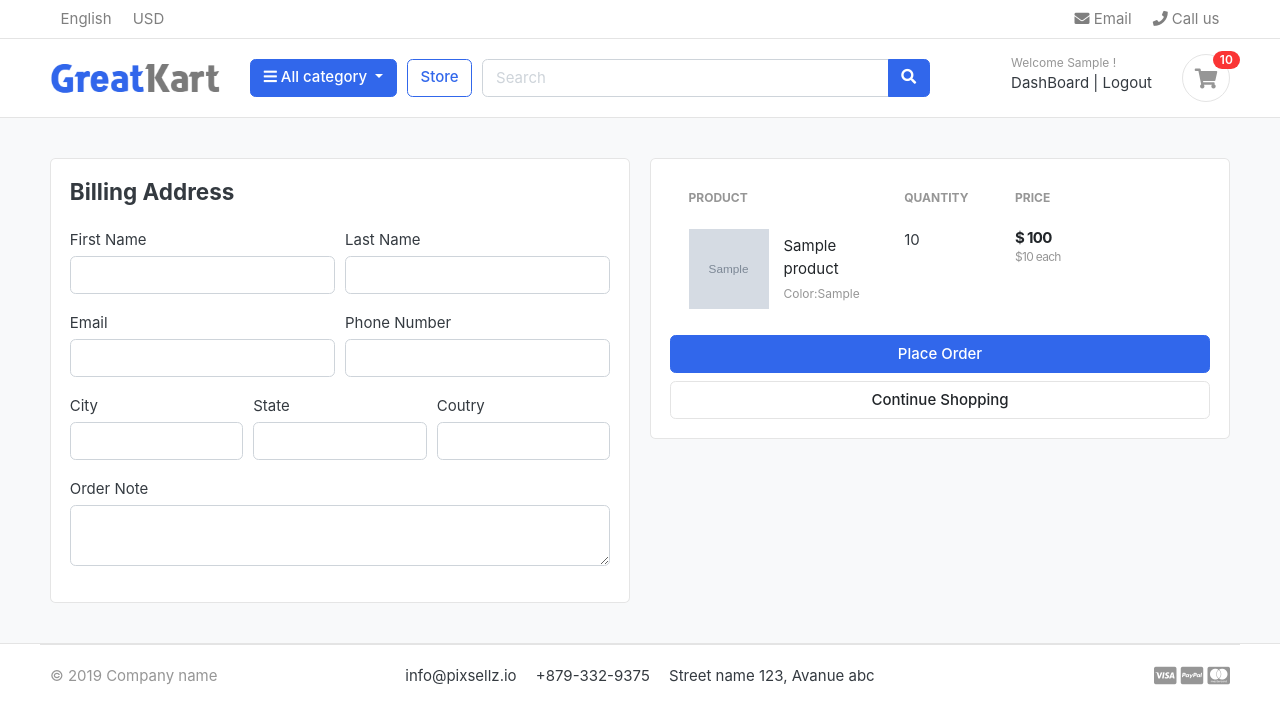
After one commit to amitnov525/Ecommerce, a Django app: page /cart/checkout/ in a window 1280 px wide. The commit adds this page. Shown: the top 724 px of the page. Run offline with Django 4.2, Linux system fonts and the light colour scheme; a user stored in the database is signed in; tables that the repository leaves empty hold one stand-in row (values such as "Sample post"); grey boxes marked "Sample" are stand-in pictures; parts of the project's set-up code (start-up, migrations or seed data) failed here and were passed over; some libraries are stand-ins or nearby versions; some web fonts are replaced.

Commit message:
Handleded Cart and Checkout for login users.

```diff
--- a/cart_app/context_processors.py
+++ b/cart_app/context_processors.py
@@ -6,8 +6,11 @@ def counter(request):
     if 'admin' in request.path:
         return {}
     try:
-        cart_id=Cart.objects.get(cartid=_cart(request))
-        cart_items=CartItem.objects.filter(cart=cart_id)
+        cart_id=Cart.objects.filter(cartid=_cart(request))
+        if request.user.is_authenticated:
+            cart_items=CartItem.objects.all().filter(user=request.user)
+        else:
+            cart_items=CartItem.objects.all().filter(cart=cart_id[:1])
         for cart_item in cart_items:
             cart_count+=cart_item.quantity
 
--- a/cart_app/models.py
+++ b/cart_app/models.py
@@ -1,5 +1,6 @@
 from django.db import models
 from store_app.models import Products,Variation
+from accounts.models import MyUser
 
 # Create your models here.
 
@@ -11,8 +12,9 @@ class Cart(models.Model):
         return self.cartid
 
 class CartItem(models.Model):
+    user=models.ForeignKey(MyUser,on_delete=models.CASCADE,null=True)
     product=models.ForeignKey(Products,on_delete=models.CASCADE)
-    cart=models.ForeignKey(Cart,on_delete=models.CASCADE)
+    cart=models.ForeignKey(Cart,on_delete=models.CASCADE,null=True)
     quantity=models.IntegerField()
     variation=models.ManyToManyField(Variation,blank=True)
     is_active=models.BooleanField(default=True)
--- a/cart_app/templates/cart_app/cart.html
+++ b/cart_app/templates/cart_app/cart.html
@@ -94,7 +94,7 @@
                 <p class="text-center mb-3">
                     <img src="{% static 'cart_app/images/payments.png' %}" height="26">
                 </p>
-                <a href="./place-order.html" class="btn btn-primary btn-block"> Checkout </a>
+                <a href="{% url 'checkout' %}" class="btn btn-primary btn-block"> Checkout </a>
                 <a href="{% url 'store' %}" class="btn btn-light btn-block">Continue Shopping</a>
             </div> <!-- card-body.// -->
             </div> <!-- card.// -->
--- a/cart_app/urls.py
+++ b/cart_app/urls.py
@@ -5,5 +5,6 @@ urlpatterns=[
     path('',views.cart,name='cart'),
     path('add_to_cart/<int:product_id>/',views.add_cart,name='add_cart'),
     path('minus_cart/<int:product_id>/<int:cart_item_id>/',views.minus_cart,name='minus_cart'),
-    path('remove_cart/<int:product_id>/<int:cart_item_id>/',views.remove_cart,name='remove_cart')
+    path('remove_cart/<int:product_id>/<int:cart_item_id>/',views.remove_cart,name='remove_cart'),
+    path('checkout/',views.checkout,name='checkout'),
 ]
--- a/cart_app/views.py
+++ b/cart_app/views.py
@@ -5,6 +5,7 @@ from cart_app.models import Cart,CartItem
 from django.core.exceptions import ObjectDoesNotExist
 from django.http import HttpResponse
 from store_app.models import Variation
+from django.contrib.auth.decorators import login_required
 
 # Create your views here.
 def _cart(request):
@@ -16,62 +17,111 @@ def _cart(request):
 
 def add_cart(request,product_id):
     product=Products.objects.get(id=product_id)
-    product_variation=[]
-    if request.method=="POST":
-        for item in request.POST:
-            key=item
-            value=request.POST[key]
-            try:
-                variation=Variation.objects.get(product=product,variation_category__iexact=key,variation_value__iexact=value)
-                product_variation.append(variation)
-            except:
-                pass
-    try:
-        cart_id1=_cart(request)
-        cart=Cart.objects.get(cartid=cart_id1)
-    except Cart.DoesNotExist:
-        cart=Cart.objects.create(
-            cartid=_cart(request)
-        )
-    cart.save()
-    is_cart_item=CartItem.objects.filter(product=product,cart=cart).exists()
-    if is_cart_item:
-        cart_item=CartItem.objects.filter(product=product,cart=cart)
-        exist_varition_list=[]
-        id=[]
-        for item in cart_item:
-            exist_varition=item.variation.all()
-            exist_varition_list.append(list(exist_varition))
-            id.append(item.id)
-        if product_variation in exist_varition_list:
-            indx=exist_varition_list.index(product_variation)
-            product_id=id[indx]
-            item=CartItem.objects.get(product=product,id=product_id)
-            item.quantity+=1
-            item.save()
+    current_user=request.user
+    if request.user.is_authenticated:
+        product_variation=[]
+        if request.method=="POST":
+            for item in request.POST:
+                key=item
+                value=request.POST[key]
+                try:
+                    variation=Variation.objects.get(product=product,variation_category__iexact=key,variation_value__iexact=value)
+                    product_variation.append(variation)
+                except:
+                    pass
+            is_cart_item=CartItem.objects.filter(product=product,user=request.user).exists()
+            if is_cart_item:
+                cart_item=CartItem.objects.filter(product=product,user=request.user)
+                exist_varition_list=[]
+                id=[]
+                for item in cart_item:
+                    exist_varition=item.variation.all()
+                    exist_varition_list.append(list(exist_varition))
+                    id.append(item.id)
+                if product_variation in exist_varition_list:
+                    indx=exist_varition_list.index(product_variation)
+                    product_id=id[indx]
+                    item=CartItem.objects.get(product=product,id=product_id)
+                    item.quantity+=1
+                    item.save()
+                else:
+                    item=CartItem.objects.create(product=product,quantity=1,user=request.user)
+                    if len(product_variation)>0:
+                        item.variation.clear()
+                        item.variation.add(*product_variation)
+                    item.save()
+            else:
+                cart_item=CartItem.objects.create(
+                    user=request.user,
+                    quantity=1,
+                    product=product
+                )
+                if len(product_variation)>0:
+                    cart_item.variation.clear()
+                    cart_item.variation.add(*product_variation)
+                cart_item.save()
+            return redirect('cart')
+    else:
+        product_variation=[]
+        if request.method=="POST":
+            for item in request.POST:
+                key=item
+                value=request.POST[key]
+                try:
+                    variation=Variation.objects.get(product=product,variation_category__iexact=key,variation_value__iexact=value)
+                    product_variation.append(variation)
+                except:
+                    pass
+        try:
+            cart_id1=_cart(request)
+            cart=Cart.objects.get(cartid=cart_id1)
+        except Cart.DoesNotExist:
+            cart=Cart.objects.create(
+                cartid=_cart(request)
+            )
+        cart.save()
+        is_cart_item=CartItem.objects.filter(product=product,cart=cart).exists()
+        if is_cart_item:
+            cart_item=CartItem.objects.filter(product=product,cart=cart)
+            exist_varition_list=[]
+            id=[]
+            for item in cart_item:
+                exist_varition=item.variation.all()
+                exist_varition_list.append(list(exist_varition))
+                id.append(item.id)
+            if product_variation in exist_varition_list:
+                indx=exist_varition_list.index(product_variation)
+                product_id=id[indx]
+                item=CartItem.objects.get(product=product,id=product_id)
+                item.quantity+=1
+                item.save()
+            else:
+                item=CartItem.objects.create(product=product,quantity=1,cart=cart)
+                if len(product_variation)>0:
+                    item.variation.clear()
+                    item.variation.add(*product_variation)
+                item.save()
         else:
-            item=CartItem.objects.create(product=product,quantity=1,cart=cart)
+            cart_item=CartItem.objects.create(
+                cart=cart,
+                quantity=1,
+                product=product
+            )
             if len(product_variation)>0:
-                item.variation.clear()
-                item.variation.add(*product_variation)
-            item.save()
-    else:
-        cart_item=CartItem.objects.create(
-            cart=cart,
-            quantity=1,
-            product=product
-        )
-        if len(product_variation)>0:
-            cart_item.variation.clear()
-            cart_item.variation.add(*product_variation)
-        cart_item.save()
-    return redirect('cart')
+                cart_item.variation.clear()
+                cart_item.variation.add(*product_variation)
+            cart_item.save()
+        return redirect('cart')
 
 def minus_cart(request,product_id,cart_item_id):
-    cart=Cart.objects.get(cartid=_cart(request))
     product=get_object_or_404(Products,id=product_id)
     try:
-        cart_item=CartItem.objects.get(product=product,cart=cart,id=cart_item_id)
+        if request.user.is_authenticated:
+            cart_item=CartItem.objects.get(product=product,user=request.user,id=cart_item_id)
+        else:
+            cart=Cart.objects.get(cartid=_cart(request))
+            cart_item=CartItem.objects.get(product=product,cart=cart,id=cart_item_id)
+
         if cart_item.quantity>1:
             cart_item.quantity-=1
             cart_item.save()
@@ -82,9 +132,12 @@ def minus_cart(request,product_id,cart_item_id):
     return redirect('cart')
 
 def remove_cart(request,product_id,cart_item_id):
-    cart=Cart.objects.get(cartid=_cart(request))
     product=get_object_or_404(Products,id=product_id)
-    cart_item=CartItem.objects.get(product=product,cart=cart,id=cart_item_id)
+    if request.user.is_authenticated:
+        cart_item=CartItem.objects.get(product=product,user=request.user,id=cart_item_id)
+    else:
+        cart=Cart.objects.get(cartid=_cart(request))
+        cart_item=CartItem.objects.get(product=product,cart=cart,id=cart_item_id)
     cart_item.delete()
     return redirect('cart')
 
@@ -95,9 +148,12 @@ def cart(request,total=0,quantity=0,cart_items=None):
     try:
         tax=0
         grand_total=0
-        cartid1=_cart(request)
-        cart=Cart.objects.get(cartid=cartid1)
-        cart_items=CartItem.objects.filter(cart=cart,is_active=True)
+        if request.user.is_authenticated:
+            cart_items=CartItem.objects.filter(user=request.user)
+        else:
+            cartid1=_cart(request)
+            cart=Cart.objects.get(cartid=cartid1)
+            cart_items=CartItem.objects.filter(cart=cart,is_active=True)
         for cart_item in cart_items:
             total+=(cart_item.product.price*cart_item.quantity)
             quantity+=cart_item.quantity
@@ -113,3 +169,31 @@ def cart(request,total=0,quantity=0,cart_items=None):
         'grand_total':grand_total
     }
     return render(request,'cart_app/cart.html',context)
+
+@login_required(login_url='login')
+def checkout(request,total=0,quantity=0,cart_items=None):
+    try:
+        tax=0
+        grand_total=0
+        cartid1=_cart(request)
+        if request.user.is_authenticated:
+            cart_items=CartItem.objects.filter(user=request.user)
+        else:
+            cartid1=_cart(request)
+            cart=Cart.objects.get(cartid=cartid1)
+            cart_items=CartItem.objects.filter(cart=cart,is_active=True)
+        for cart_item in cart_items:
+            total+=(cart_item.product.price*cart_item.quantity)
+            quantity+=cart_item.quantity
+        tax=(2*total)/100
+        grand_total=total+tax
+    except ObjectDoesNotExist:
+        pass
+    context={
+        'total':total,
+        'quantity':quantity,
+        'cart_items':cart_items,
+        'tax':tax,
+        'grand_total':grand_total
+    }
+    return render(request,'store_app/checkout.html',context)
--- /dev/null
+++ b/store_app/templates/store_app/checkout.html
@@ -0,0 +1,119 @@
+{% extends 'shoping_app/base.html' %}
+{% load static %}
+{% block content%}
+<section class="section-content padding-y bg">
+    <div class="container">
+        <!-- ============================ COMPONENT 1 ================================= -->
+    <div class="row">
+        <aside class="col-lg-6">
+    <div class="card">
+        <div class="card-body">
+            <h4 class="card-title mb-4">Billing Address</h4>
+            <form action="">
+                <div class="form-row">
+                    <div class="col form-group">
+                    <label for="">First Name</label>
+                    <input type="text" name="first_name" class="form-control" required>
+                    </div>
+                    <div class="col form-group">
+                        <label for="">Last Name</label>
+                        <input type="text" name="last_name" class="form-control" required>
+                    </div>
+                </div>
+                <div class="form-row">
+                    <div class="col form-group">
+                    <label for="">Email</label>
+                    <input type="email" name="email" class="form-control" required>
+                    </div>
+                    <div class="col form-group">
+                        <label for="">Phone Number</label>
+                        <input type="text" name="phone_number" class="form-control" required>
+                    </div>
+                </div>
+                <div class="form-row">
+                    <div class="col form-group">
+                    <label for="">City</label>
+                    <input type="email" name="city" class="form-control" required>
+                    </div>
+                    <div class="col form-group">
+                        <label for="">State</label>
+                        <input type="text" name="state" class="form-control" required>
+                    </div>
+                    <div class="col form-group">
+                        <label for="">Coutry</label>
+                        <input type="text" name="coutry" class="form-control" required>
+                    </div>
+                </div>
+                <div class="form-row">
+                    <div class="col form-group">
+                        <label for="">Order Note</label>
+                        <textarea name="order_note" rows="2" class="form-control"></textarea>
+                    </div>
+                </div>
+            </div>
+
+    </div> <!-- card.// -->
+
+        </aside> <!-- col.// -->
+        <aside class="col-lg-6">
+
+            <div class="card">
+            <div class="card-body">
+                <table class="table table-borderless table-shopping-cart">
+                    <thead class="text-muted">
+                    <tr class="small text-uppercase">
+                      <th scope="col">Product</th>
+                      <th scope="col" width="120">Quantity</th>
+                      <th scope="col" width="120">Price</th>
+                      <th scope="col" class="text-right" width="200"> </th>
+                    </tr>
+                    </thead>
+                    <tbody>
+                    {% for cart_item in cart_items%}
+                    <tr>
+                        <td>
+                            <figure class="itemside align-items-center">
+                                <div class="aside"><img src="{{cart_item.product.images.url}}" class="img-sm"></div>
+                                <figcaption class="info">
+                                    <a href="{{cart_item.product.get_url}}" class="title text-dark">{{cart_item.product.product_name}}</a>
+                                    <p class="text-muted small">
+                                        {%if cart_item.variation.all%}
+                                        {% for item in cart_item.variation.all%}
+                                        {{item.variation_category | capfirst}}:{{item.variation_value}}<br>
+                                        {%endfor%}
+                                        {%endif%}
+                                    </p>
+
+                                </figcaption>
+                            </figure>
+                        </td>
+                        <td>
+                            <label for="">{{cart_item.quantity}}</label>
+
+                        </td>
+                        <td>
+                            <div class="price-wrap">
+                                <var class="price">$ {{cart_item.sub_total}}</var>
+                                <small class="text-muted"> ${{cart_item.product.price}} each </small>
+                            </div> <!-- price-wrap .// -->
+                        </td>
+                    </tr>
+                    {%endfor%}
+                    </tbody>
+                    </table>
+                <button class="btn btn-primary btn-block" type="submit">Place Order</button>
+                <a href="{% url 'store' %}" class="btn btn-light btn-block">Continue Shopping</a>
+                </form>
+            </div> <!-- card-body.// -->
+            </div> <!-- card.// -->
+
+    </aside> <!-- col.// -->
+
+
+    </div> <!-- row.// -->
+    <!-- ============================ COMPONENT 1 END .// ================================= -->
+
+    </div> <!-- container .//  -->
+    </section>
+    <!-- ========================= SECTION CONTENT END// ========================= -->
+{% endblock %}
```
Also changed, not shown: accounts/views.py (+46 -1 lines), cart_app/migrations/0004_cartitem_user_alter_cartitem_cart.py (added).
